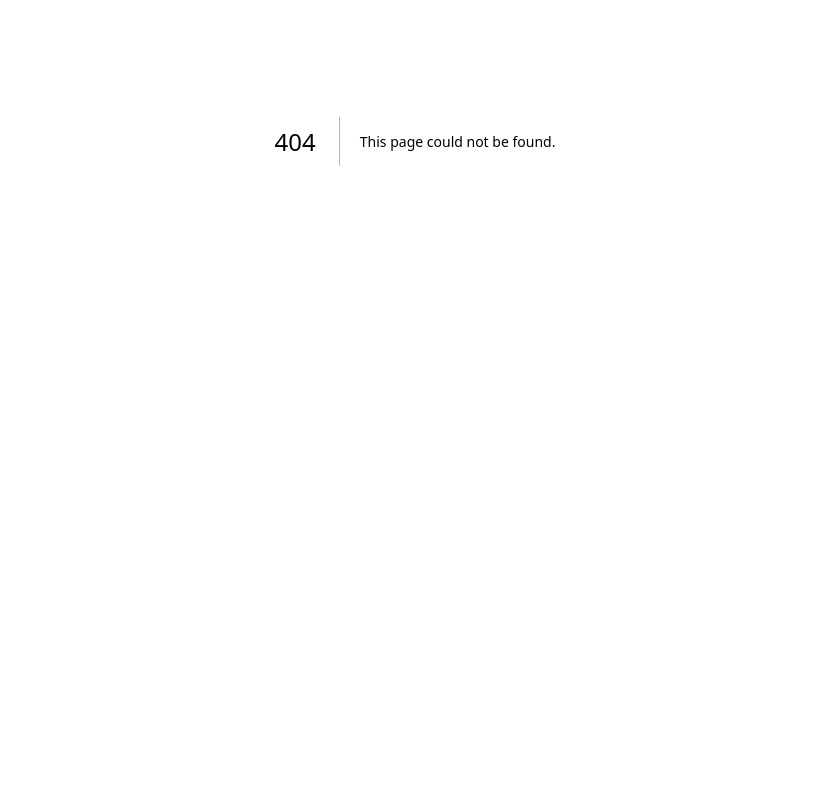
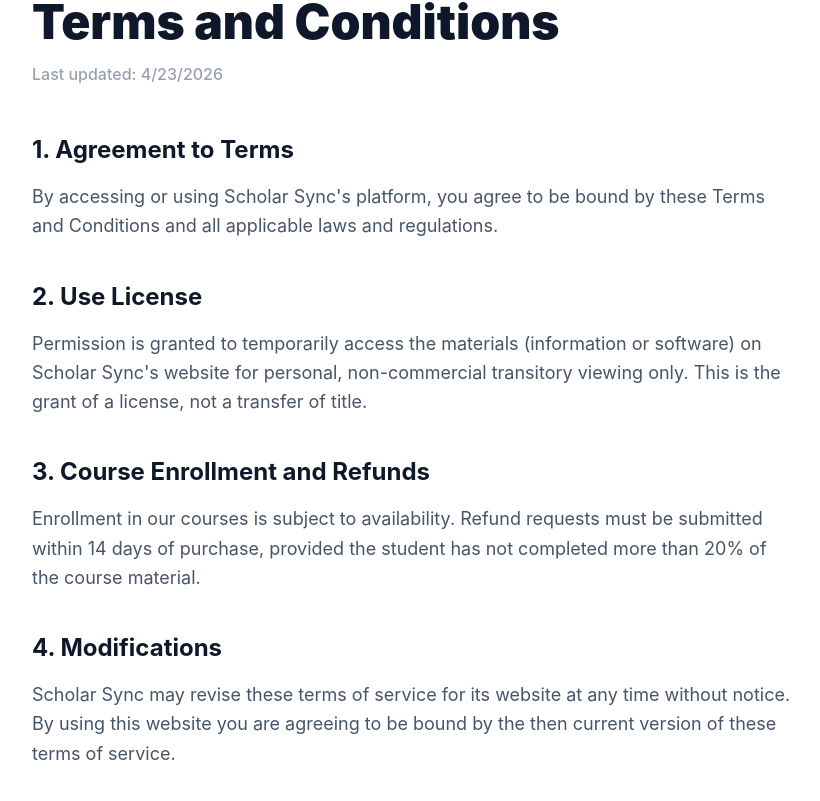
Before and after one commit to itzRR/school-sync, a Next.js app: page /terms in a window 1280 px wide. Before the commit this address had no page. Shown: the part 259-1060 px from the top of the page, without its empty margins (225-1045 px from the left). Before the commit the page ends 800 px from the top, so only its background shows below. Built offline with nearby package versions, Linux system fonts and the light colour scheme; no server answers.

Commit message:
feat: add Privacy Policy and Terms and Conditions pages

```diff
--- /dev/null
+++ b/app/(main)/privacy/page.tsx
@@ -0,0 +1,37 @@
+"use client"
+import { motion } from "framer-motion"
+
+export default function PrivacyPolicyPage() {
+  return (
+    <div className="min-h-screen bg-[#F8FAFC] pt-32 pb-24 px-4">
+      <div className="max-w-4xl mx-auto bg-white rounded-[3rem] shadow-[0_20px_50px_rgba(0,0,0,0.03)] border border-gray-100 p-8 md:p-16">
+        <motion.div initial={{ opacity: 0, y: 20 }} animate={{ opacity: 1, y: 0 }} transition={{ duration: 0.6 }}>
+          <h1 className="text-4xl md:text-5xl font-black text-[#0F172A] mb-4">Privacy Policy</h1>
+          <p className="text-gray-400 font-medium mb-12">Last updated: {new Date().toLocaleDateString()}</p>
+
+          <div className="space-y-10 text-[#475569] leading-relaxed text-lg">
+            <section>
+              <h2 className="text-2xl font-bold text-[#0F172A] mb-4">1. Information We Collect</h2>
+              <p>We collect information you provide directly to us when you register for an account, enroll in a course, or contact our support team. This may include your name, email address, phone number, and payment information.</p>
+            </section>
+
+            <section>
+              <h2 className="text-2xl font-bold text-[#0F172A] mb-4">2. How We Use Your Information</h2>
+              <p>We use the information we collect to provide, maintain, and improve our services, process transactions, send administrative messages, and respond to your comments and questions.</p>
+            </section>
+
+            <section>
+              <h2 className="text-2xl font-bold text-[#0F172A] mb-4">3. Data Security</h2>
+              <p>We implement appropriate technical and organizational security measures designed to protect the security of any personal information we process. However, please also remember that we cannot guarantee that the internet itself is 100% secure.</p>
+            </section>
+
+            <section>
+              <h2 className="text-2xl font-bold text-[#0F172A] mb-4">4. Contact Us</h2>
+              <p>If you have questions or comments about this policy, you may email us at <strong>info@scholarsync.lk</strong> or contact us via our Contact Page.</p>
+            </section>
+          </div>
+        </motion.div>
+      </div>
+    </div>
+  )
+}
--- /dev/null
+++ b/app/(main)/terms/page.tsx
@@ -0,0 +1,37 @@
+"use client"
+import { motion } from "framer-motion"
+
+export default function TermsPage() {
+  return (
+    <div className="min-h-screen bg-[#F8FAFC] pt-32 pb-24 px-4">
+      <div className="max-w-4xl mx-auto bg-white rounded-[3rem] shadow-[0_20px_50px_rgba(0,0,0,0.03)] border border-gray-100 p-8 md:p-16">
+        <motion.div initial={{ opacity: 0, y: 20 }} animate={{ opacity: 1, y: 0 }} transition={{ duration: 0.6 }}>
+          <h1 className="text-4xl md:text-5xl font-black text-[#0F172A] mb-4">Terms and Conditions</h1>
+          <p className="text-gray-400 font-medium mb-12">Last updated: {new Date().toLocaleDateString()}</p>
+
+          <div className="space-y-10 text-[#475569] leading-relaxed text-lg">
+            <section>
+              <h2 className="text-2xl font-bold text-[#0F172A] mb-4">1. Agreement to Terms</h2>
+              <p>By accessing or using Scholar Sync's platform, you agree to be bound by these Terms and Conditions and all applicable laws and regulations.</p>
+            </section>
+
+            <section>
+              <h2 className="text-2xl font-bold text-[#0F172A] mb-4">2. Use License</h2>
+              <p>Permission is granted to temporarily access the materials (information or software) on Scholar Sync's website for personal, non-commercial transitory viewing only. This is the grant of a license, not a transfer of title.</p>
+            </section>
+
+            <section>
+              <h2 className="text-2xl font-bold text-[#0F172A] mb-4">3. Course Enrollment and Refunds</h2>
+              <p>Enrollment in our courses is subject to availability. Refund requests must be submitted within 14 days of purchase, provided the student has not completed more than 20% of the course material.</p>
+            </section>
+
+            <section>
+              <h2 className="text-2xl font-bold text-[#0F172A] mb-4">4. Modifications</h2>
+              <p>Scholar Sync may revise these terms of service for its website at any time without notice. By using this website you are agreeing to be bound by the then current version of these terms of service.</p>
+            </section>
+          </div>
+        </motion.div>
+      </div>
+    </div>
+  )
+}
```
